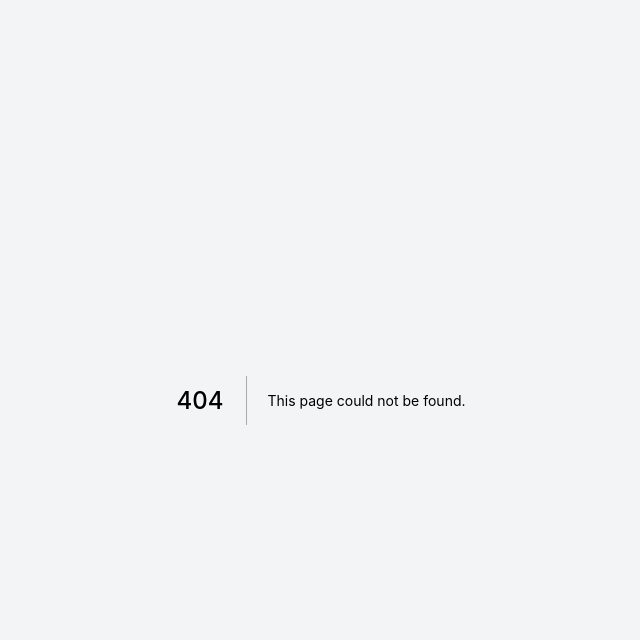
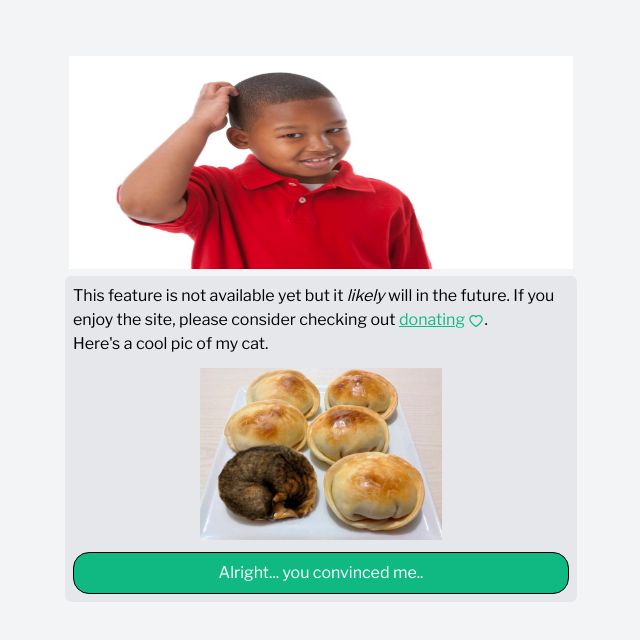
Before and after one commit to titong0/riffify, a Next.js app: page /feature-not-done in a window 1280 px wide. Before the commit this address had no page. Shown: the top 640 px of the page, without its empty margins (319-959 px from the left). Built offline with nearby package versions, Linux system fonts and the light colour scheme; what tailwindcss-radix would draw is missing.

Commit message:
add titles

```diff
--- /dev/null
+++ b/components/CTA.tsx
@@ -0,0 +1,21 @@
+import React from "react";
+
+type CTAProps = { children: any } & React.DetailedHTMLProps<
+  React.ButtonHTMLAttributes<HTMLButtonElement>,
+  HTMLButtonElement
+>;
+const CTA = ({ children, ...props }: CTAProps) => {
+  return (
+    <button
+      {...props}
+      className="p-2 px-8 ml-auto rounded-2xl w-full
+     text-white border border-black bg-emerald-500
+      hover:outline outline-offset-2 outline-black
+      active:bg-emerald-800 transition"
+    >
+      {children}
+    </button>
+  );
+};
+
+export default CTA;
--- a/components/ChannelItem.tsx
+++ b/components/ChannelItem.tsx
@@ -5,7 +5,7 @@ import { ArtistFromSearch } from "../types";
 
 const ChannelItem: React.FC<ArtistFromSearch> = ({ id, name, thumbnails }) => {
   return (
-    <Link href={`/artist/${id}`} passHref>
+    <Link href={`/artist/${id}?&artist=${name}`} passHref>
       <a>
         <div className="flex items-center p-2 border-b dark:hover:bg-gray-800">
           <Image
--- a/components/ProgressBar.tsx
+++ b/components/ProgressBar.tsx
@@ -9,9 +9,9 @@ const ProgressBar = ({ fails }: ProgressBarProps) => {
       {["w-1/12", "w-2/12", "w-4/12", "w-8/12"].map((bar, idx) => (
         <div
           key={bar}
-          className={`${bar} h-full bg-green-${200 + 100 * idx} ${
-            fails < idx ? "brightness-50" : ""
-          }`}
+          className={`${bar} h-full
+           bg-green-${200 + 100 * idx}
+           ${fails < idx ? "brightness-50" : ""}`}
         ></div>
       ))}
     </div>
--- a/components/Search.tsx
+++ b/components/Search.tsx
@@ -1,4 +1,6 @@
 import * as Tabs from "@radix-ui/react-tabs";
+import Link from "next/link";
+import CTA from "./CTA";
 
 const Search = () => {
   return (
@@ -42,12 +44,12 @@ const InputBar = () => {
         <input
           placeholder="Kanye west"
           name="artist"
-          className="bg-emerald-300 w-full p-1 mb-2 rounded-sm border-black focus:border"
+          className="bg-emerald-300 w-full p-1 mb-2 h-16 rounded-sm border-black focus:border"
+          minLength={1}
+          required
           type="text"
         />
-        <button className="p-2 px-8 ml-auto rounded-2xl text-white border border-black w-full bg-emerald-500">
-          Search
-        </button>
+        <CTA>Search</CTA>
       </Tabs.Content>
       <Tabs.Content
         value="Playlist"
@@ -61,10 +63,12 @@ const InputBar = () => {
           className="bg-emerald-300 p-1 mb-2 rounded-sm border-black w-full"
           type="text"
           placeholder="https://www.youtube.com/watch?v=Rlf8KP4ZikM&list=PLKmth_ELXsKjXeutQqFz7LgWUiVxw_dFy"
-        />{" "}
-        <button className="p-2 px-8 ml-auto rounded-2xl text-white border border-black w-full bg-emerald-500">
-          Go to playlist
-        </button>
+        />
+        <Link href="/feature-not-done" passHref>
+          <a>
+            <CTA>Go to playlist</CTA>
+          </a>
+        </Link>
       </Tabs.Content>
     </>
   );
--- a/pages/artist/[id].tsx
+++ b/pages/artist/[id].tsx
@@ -1,17 +1,21 @@
 import { GetServerSideProps, InferGetServerSidePropsType } from "next";
+import Head from "next/head";
 import React from "react";
-import Combobox from "../../components/Combobox";
 import Game from "../../components/Game";
 import { getTodaySong } from "../../service";
 import { ReqError, TodayRes } from "../../types";
-import { readFirstInQuery } from "../../utils";
+import { readFirstInArray } from "../../utils";
 
 const Artist = ({
   song,
   allSongs,
+  artist,
 }: InferGetServerSidePropsType<typeof getServerSideProps>) => {
   return (
     <>
+      <Head>
+        <title>{artist} heardle</title>
+      </Head>
       <Game song={song} allSongs={allSongs} />
     </>
   );
@@ -20,12 +24,17 @@ const Artist = ({
 export default Artist;
 
 export const getServerSideProps: GetServerSideProps<TodayRes> = async (ctx) => {
-  const id = readFirstInQuery(ctx.params?.id);
+  const id = readFirstInArray(ctx.params?.id);
+  const artist = readFirstInArray(ctx.query?.artist);
+
   if (!id) return { notFound: true, props: {} };
+  if (!artist) return { notFound: true, props: {} };
+
   const today = await getTodaySong(id);
   if ("error" in today) {
     return { notFound: true, props: {} };
   }
-
-  return { props: today };
+  return {
+    props: { song: today.song, allSongs: today.allSongs, artist: artist },
+  };
 };
--- /dev/null
+++ b/pages/feature-not-done.tsx
@@ -0,0 +1,48 @@
+import Head from "next/head";
+import Image from "next/image";
+import Link from "next/link";
+import React from "react";
+import { AiOutlineHeart } from "react-icons/ai";
+import CTA from "../components/CTA";
+
+const NoFeature = () => {
+  return (
+    <>
+      <Head>
+        <title>Oops</title>
+      </Head>
+      <div className="flex flex-col w-full items-center mt-12 p-2">
+        <div className="w-full max-w-lg px-1">
+          <Image src="/head-scratch.png" width="520" height="220" />
+        </div>
+        <div className="w-full max-w-lg p-2 bg-gray-200 text-black rounded-md">
+          <p>
+            This feature is not available yet but it <em>likely</em> will in the
+            future. If you enjoy the site, please consider checking out{" "}
+            <Link href="/funding" passHref>
+              <a className="text-emerald-500 hover:text-emerald-700">
+                <span className="underline">donating</span>{" "}
+                <AiOutlineHeart className="inline-block" width="20" />
+              </a>
+            </Link>
+            .
+          </p>
+          Here's a cool pic of my cat.
+          <div className="flex justify-center my-3">
+            <Image
+              className="w-11/12"
+              src="/cuco.png"
+              width="242"
+              height="172"
+            />
+          </div>
+          <Link href="/funding" passHref>
+            <CTA>Alright... you convinced me..</CTA>
+          </Link>
+        </div>
+      </div>
+    </>
+  );
+};
+
+export default NoFeature;
--- /dev/null
+++ b/pages/funding.tsx
@@ -0,0 +1,22 @@
+import React from "react";
+
+const Funding = () => {
+  return (
+    <div className="flex w-full justify-center mt-12 p-2">
+      <div className="w-full max-w-lg p-2 h-auto bg-gray-200 text-black rounded-md">
+        <p>
+          I know,
+          <span className="text-red-700"> who does he think he is?</span> why
+          would I give money to a random web developer who, putting his heart
+          and soul, made this amazing website (which I enjoy)?
+        </p>
+        <p>
+          I develop this site mainly on weekends so I have to take some time off
+          in order to bring new features
+        </p>
+      </div>
+    </div>
+  );
+};
+
+export default Funding;
--- a/pages/index.tsx
+++ b/pages/index.tsx
@@ -1,8 +1,13 @@
+import Head from "next/head";
 import React, { useEffect, useState } from "react";
 import Search from "../components/Search";
 
-const index = () => {
+const Index = () => {
   return (
+    <>
+      <Head>
+        <title>Auto heardle</title>
+      </Head>
       <div>
         <h1 className="text-2xl my-8 text-center">Auto heardle</h1>
         <div className="flex justify-center">
@@ -11,7 +16,8 @@ const index = () => {
           </div>
         </div>
       </div>
+    </>
   );
 };
 
-export default index;
+export default Index;
--- a/pages/results.tsx
+++ b/pages/results.tsx
@@ -1,19 +1,24 @@
 import { GetServerSideProps, InferGetServerSidePropsType } from "next";
+import Head from "next/head";
 import React from "react";
 import ChannelItem from "../components/ChannelItem";
 import { getArtistsQuery } from "../service";
 import { ArtistFromSearch } from "../types";
-import { readFirstInQuery } from "../utils";
+import { readFirstInArray } from "../utils";
 
 type pageProps = InferGetServerSidePropsType<typeof getServerSideProps>;
 
 const SearchResults = ({ results, artist }: pageProps) => {
   if (results === null) return <div>No results for that artist</div>;
   return (
+    <>
+      <Head>
+        <title>Search results for {artist}</title>
+      </Head>
       <div className="w-full flex justify-center">
         <div className="max-w-2xl w-full">
           <h2 className="my-8 text-center textl-xl font-bold font-sans">
-          Results for your search: {artist}
+            Results for: {artist}
           </h2>
           {results.map((channel) => (
             <ChannelItem
@@ -25,6 +30,7 @@ const SearchResults = ({ results, artist }: pageProps) => {
           ))}
         </div>
       </div>
+    </>
   );
 };
 
@@ -34,7 +40,7 @@ export const getServerSideProps: GetServerSideProps<{
   results: ArtistFromSearch[] | null;
   artist: string | null;
 }> = async (ctx) => {
-  const artist = readFirstInQuery(ctx.query.artist);
+  const artist = readFirstInArray(ctx.query.artist);
   if (!artist) return { props: { results: null, artist: null } };
 
   try {
--- a/types.ts
+++ b/types.ts
@@ -9,6 +9,7 @@ export type ArtistFromSearch = {
 export type TodayRes = {
   song: SongDetails;
   allSongs: string[];
+  artist?: string;
 };
 
 export type ReqError = {
--- a/utils.ts
+++ b/utils.ts
@@ -2,6 +2,6 @@
  * This function prevents the site from crushing if someone does something like
  * something/something?param=4&param=9, as it would be of type array instead of a string
  */
-export const readFirstInQuery = (param: string | string[] | undefined) => {
+export const readFirstInArray = (param: string | string[] | undefined) => {
   return Array.isArray(param) ? param[0] : param;
 };
```
Also changed, not shown: public/cuco.png (added), public/head-scratch.png (added). Lines whose indentation alone changed are shown as unchanged.
